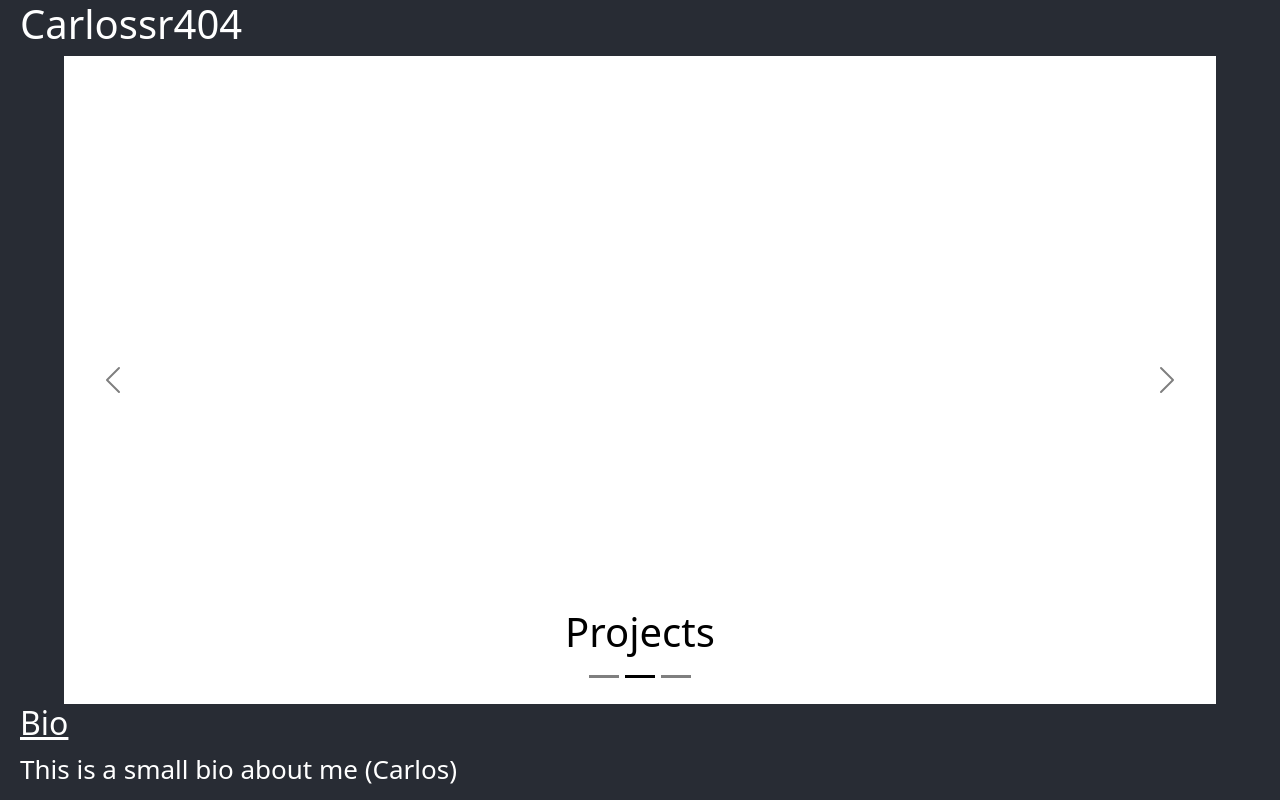
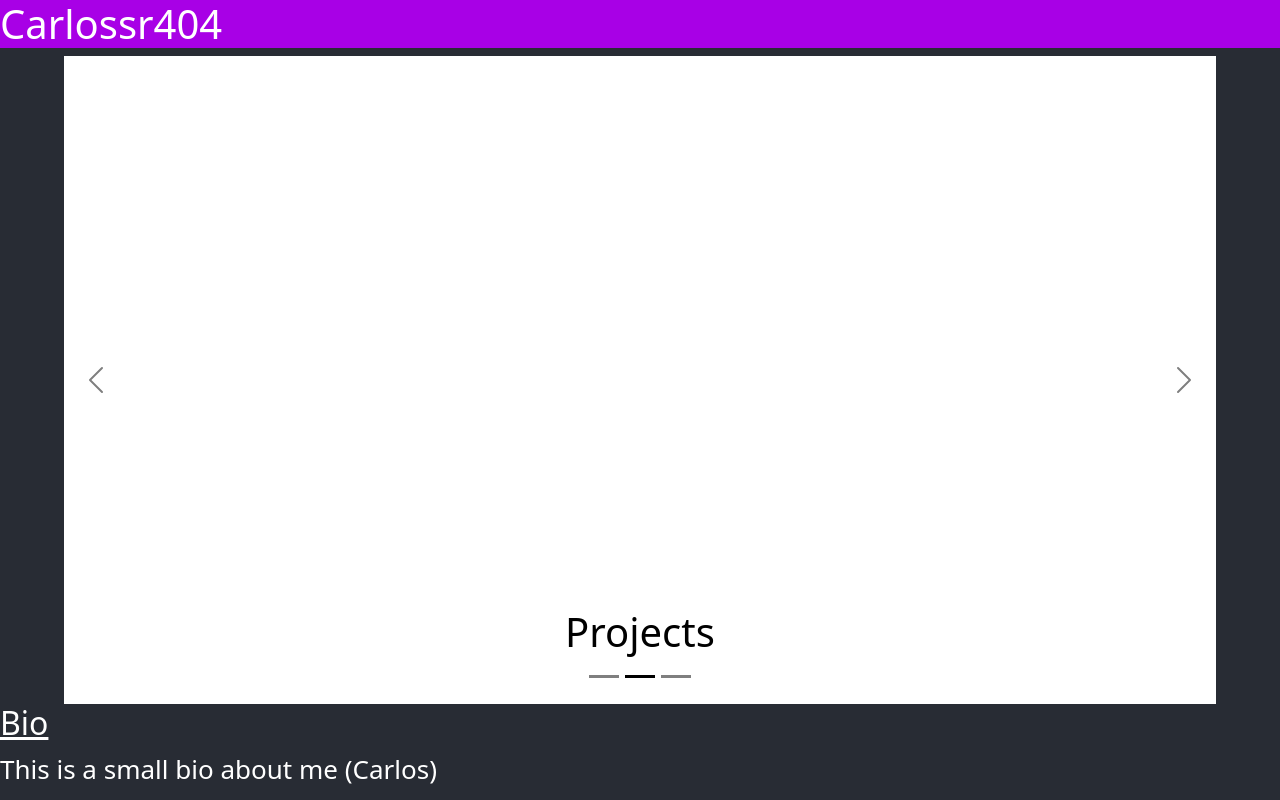
Before and after one commit to Carlossr404/404carlosnotfound, a React (Create React App) app in the folder carlossr404/: page / in a window 1280 px wide. Shown: the top 800 px of the page. Built offline with nearby package versions, Linux system fonts and the light colour scheme.

Commit message:
slight style changes

```diff
--- a/carlossr404/src/App.css
+++ b/carlossr404/src/App.css
@@ -3,8 +3,7 @@
   font-size: calc(10px + 2vmin);
   color: white;
   min-height: 100vh;
-  padding-left: 2.5vmin;
-  padding-right: 2.5vmin;
+
 }
 
 .App-logo {
@@ -25,6 +24,7 @@
   justify-content: left;
   position: sticky;
   top: 0;
+  background-color: #a800e6;
 }
 
 .App-link {
--- a/carlossr404/src/App.js
+++ b/carlossr404/src/App.js
@@ -63,7 +63,7 @@ function App() {
           date={"June 2021 - August 2021"}
           desc={desc_VISITING}/>
         </div>
-        <img src="" className='experience-img'/>
+        <img src="" alt='' className='experience-img'/>
       </p>
 
       <p>
```
